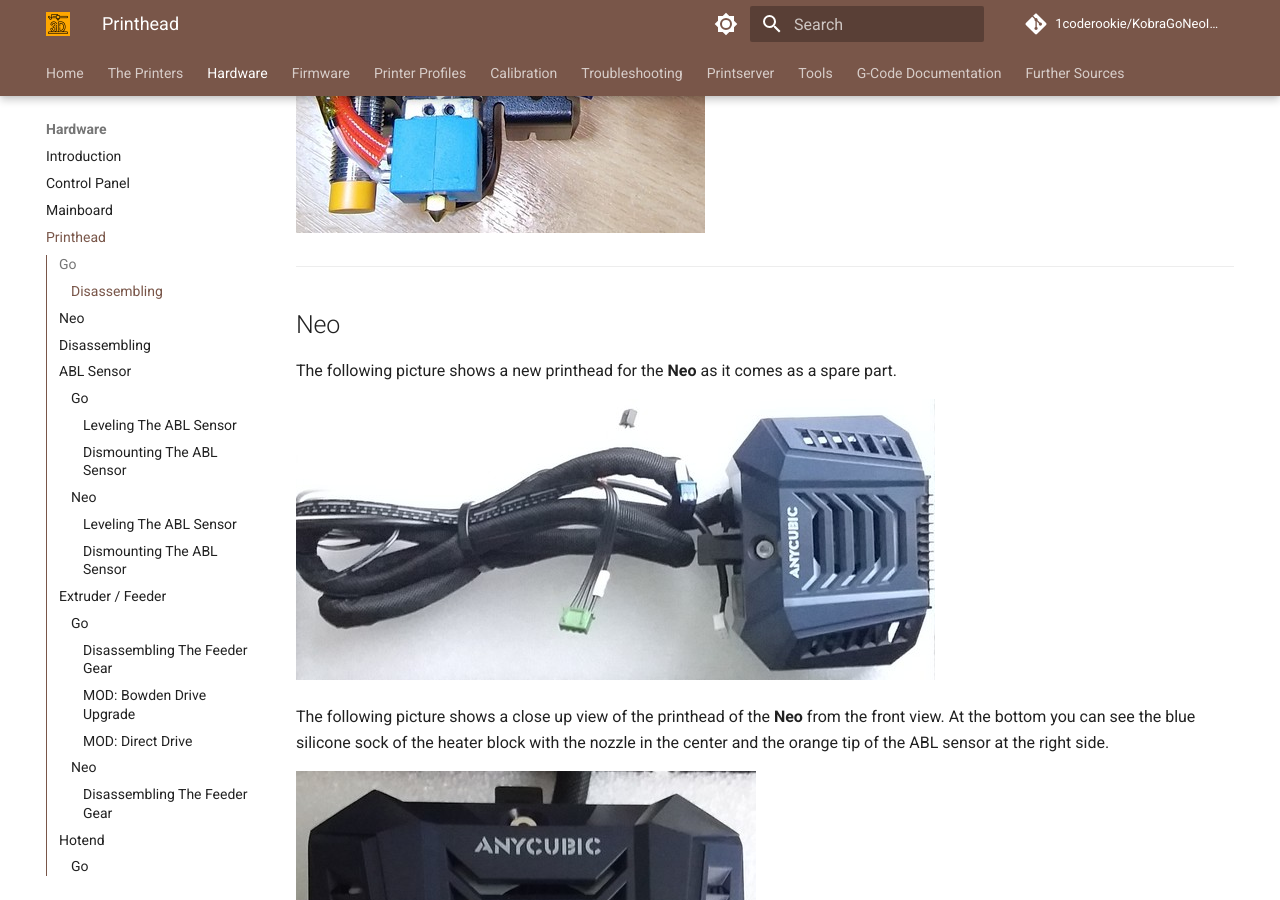
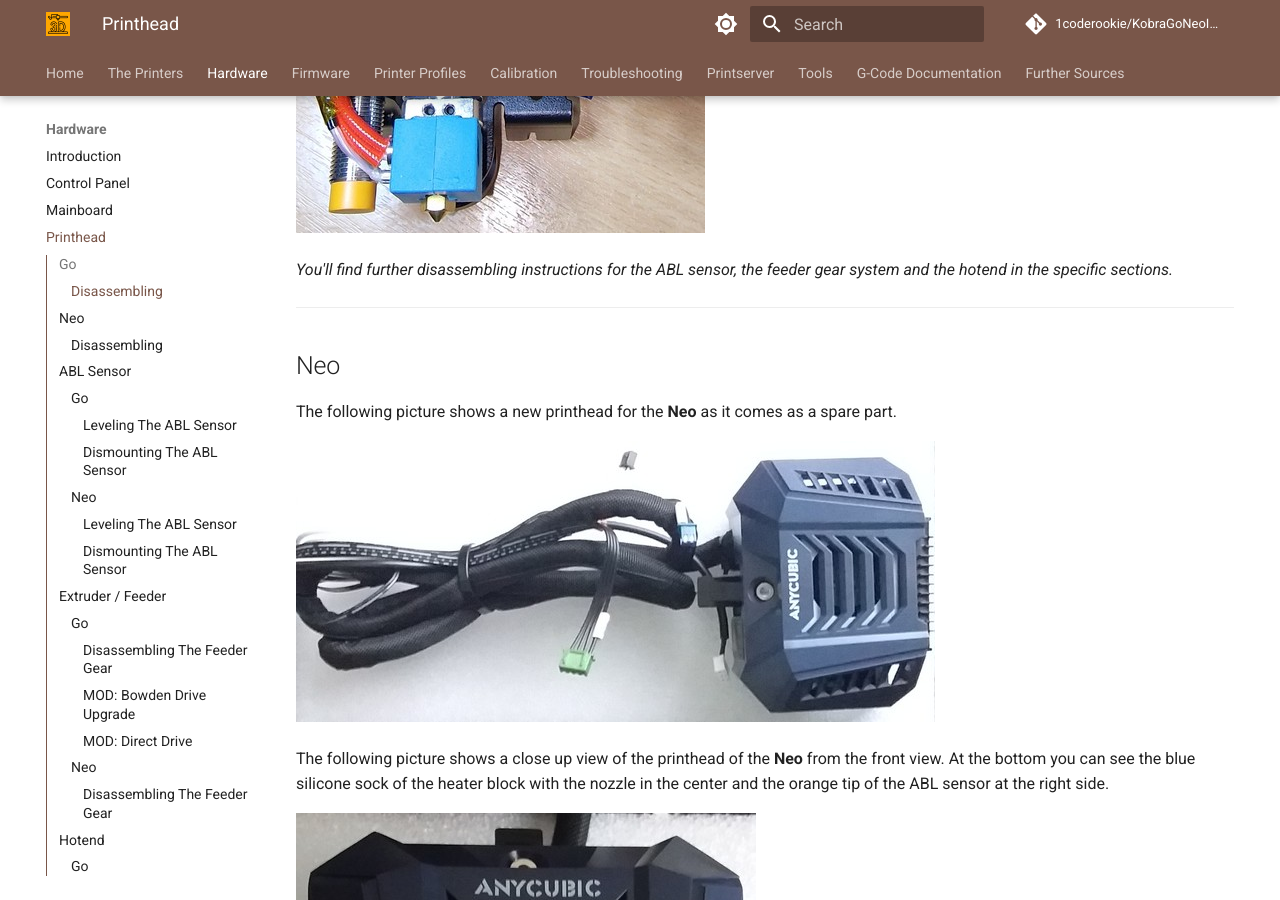
Before and after one commit to 1coderookie/KobraGoNeoInsights, an MkDocs documentation site: the page built from docs/hardware/printhead.md, in a window 1280 px wide and 900 px high, scrolled down 3200 px. Built offline with MkDocs 1.6.1 and Material for MkDocs 9.7.7, drawn with Linux system fonts in a browser that asks for light colours; comment, search, counter and statistics services are not loaded; some of the changed text lies outside the part shown.

Commit message:
Update printhead.md

```diff
--- a/docs/hardware/printhead.md
+++ b/docs/hardware/printhead.md
@@ -59,6 +59,7 @@
 
 ![Head no cover](../assets/images/head_go_no-cover_web.jpg)
 
+*You'll find further disassembling instructions for the ABL sensor, the feeder gear system and the hotend in the specific sections.*
 
 ---
 
@@ -74,7 +75,7 @@
 
 ---
 
-## Disassembling
+### Disassembling
 
 Disassembling the printhead isn't really complicated. Just make sure you're careful and put the screws in a place and order that makes it easy for you to reassemble everything later. The following steps are just a rough guide through so that you know what you'll be confrontated with. I'd recommend to take a picture of each step, so that you can look at them later when reassembling - just in case you don't know how to proceed at a certain point or if you're not sure where certain screws belong.
 
@@ -113,6 +114,8 @@
 The following picture shows the whole metal plate where the feeder construction (the marked tips of the three screws on the right side) and the bracket of the ABL sensor (the two marked screws on the left side) is mounted onto - I took these pictures when the head wasn't mounted to the carrier of the x-axis so you can have a better look at the deatails.
 
 ![Backside view metal plate](../assets/images/head_neo_backplate_marked_web.jpg)
+
+*You'll find further disassembling instructions for the ABL sensor, the feeder gear system and the hotend in the specific sections.*
 
 ---
 
```
